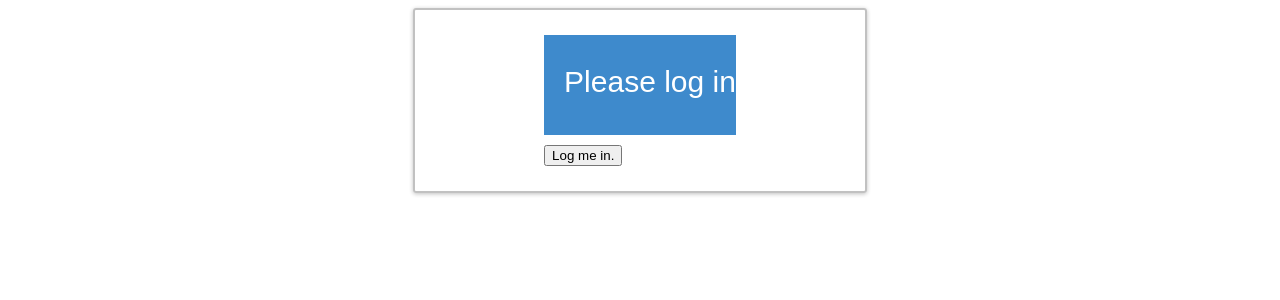
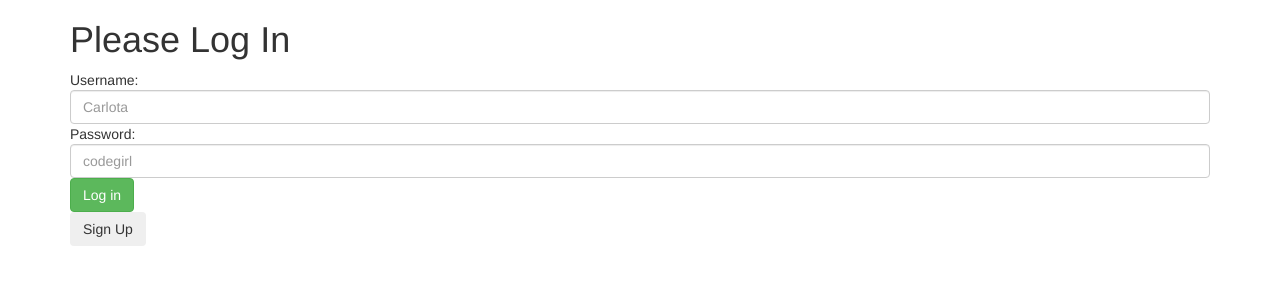
Before and after one commit to caep2015/Express-Session-Login, a Node server app: page /login in a window 1280 px wide. Shown: the top 300 px of the page. Run offline with Node 20, Linux system fonts and the light colour scheme.

Commit message:
login and counter work , signup and logout need work

```diff
--- a/app.js
+++ b/app.js
@@ -2,18 +2,27 @@ const express = require('express');
 const session = require('express-session');
 const mustacheExpress = require('mustache-express');
 const bodyParser = require('body-parser');
+const parseurl = require('parseurl');
+const path = require('path');
+const app = express();
 
-var app = express();
+var users = [
+  {'username':'Carlota', 'password': 'codegirl'},
+  {'username': 'OBenone', 'password': 'starwars'},
+  {'username': 'Clifford', 'password': 'bigreddog'}
+];
+
+var userSession = ''
 
 // Configure mustache
 app.engine('mustache', mustacheExpress());
-app.set('views', './views');
+app.set('views', path.join(__dirname, 'views'));
 app.set('view engine', 'mustache');
 
 // Configure Body Parser
+app.use(bodyParser.json());
 app.use(bodyParser.urlencoded({ extended: false }));
-
-app.use(express.static('public'));
+app.use(express.static(path.join(__dirname, 'public')));
 
 // Configure express-session middleware
 app.use(session({
@@ -21,49 +30,88 @@ app.use(session({
     resave: false,
     saveUninitialized: true
 }));
-// username
-const user = [
-  {'username':'Carlota', 'password': 'codegirl'}
-];
 
 // Authentication and Authorization Middleware
-var auth = function(req, res, next) {
-  if (req.session && req.session.admin)
-    return next();
-  else
-    return res.sendStatus(401);
-};
+app.use(function(req,res, next){
+  var pathname = parseurl(req).pathname;
 
-// Root endpoint, redirect to login, if not logged in, or content if logged in
-app.get('/', function (req, res) {
-  if (req.session && req.session.admin) {
-    res.redirect('/content');
+  //if not logged in, redirect to the login page
+  if(!req.session.user && pathname != '/login'){
+    res.redirect('/login');
   } else {
-    res.redirect('/login');
+    next();
   }
+});
+
+//count home page visits, look at views object and assign to views var
+app.use(function(req, res, next){
+  let views = req.session.views;
+  if(!views){
+    views = req.session.views = {};
+  }
+  //count page hits
+  let pathname = parseurl(req).pathname;
+  views.pathname = (views.pathname || 0) + 1;
+  next();
 });
 
 // Login endpoint
 app.get('/login', function (req, res) {
-  res.render('login');
+  res.render('login', {});
 });
 
-app.post('/login', function (req, res) {
-  if (req.body.username === user.username && req.body.password === user.password) {
-    req.session.admin = true;
-    res.redirect('/');
-  }
+app.get('/', function(req,res){
+  let context = {
+    user: req.session.user.name,
+    views: req.session.views.pathname
+  };
+  res.render('index', context);
 });
 
-// // Get content endpoint
-app.get('/content', auth, function (req, res) {
-    res.render('content');
+app.get('/signup', function (req, res){
+  return res.render('signup')
+});
+
+// process login form post, capture form values, store in variables
+app.post('/login', function(req, res) {
+  let username = req.body.username, password = req.body.password;
+
+  //compare values against list of objects
+  let siteUser = users.find(function(user){
+    return user.username === username;
+  });
+
+  if(siteUser && siteUser.password === password){
+    req.session.user = siteUser;
+  }
+
+  if (req.session.user){
+    res.redirect('/');
+  } else if (siteUser && siteUser.password !== password) {
+    invalidPassword = 'Incorrect password!'
+    return res.redirect('/login');
+    }
+    return res.redirect('signup');
 });
 
 // Logout endpoint
 app.post('/logout', function (req, res) {
-  req.session.destroy();
-  res.render('logout');
+  delete req.session.user;
+  res.redirect('/logout');
+});
+
+app.post('/create', function(req, res){
+  return res.redirect('/signup')
+});
+
+app.post('/signup', function(req, res){
+  userSession = req.session
+  userSession = req.body.username
+  userSession = req.body.password
+
+  let newUser = {username: userSession.username, password: userSession.password}
+  users.push(newUser);
+  return res.redirect('/')
 });
 
 app.listen(3000, function() {
--- a/package.json
+++ b/package.json
@@ -26,6 +26,7 @@
     "express-session": "^1.15.4",
     "express-validator": "^3.2.1",
     "mustache-express": "^1.2.5",
-    "parseurl": "^1.3.1"
+    "parseurl": "^1.3.1",
+    "path": "^0.12.7"
   }
 }
--- a/public/styles.css
+++ b/public/styles.css
@@ -1,46 +1,3 @@
-.wrapper {
-  border-radius: 3px;
-  border: 2px solid #C1C1C1;
-  box-shadow: 0 1px 4px #C1C1C1;
-  width: 500px;
-  margin: 50px auto;
+body {
+
 }
-
-.wrapper .header {
-  width: 100%;
-  height: 100px;
-  background-color: #3E8ACC;
-  color: #fff;
-  font-size: 30px;
-  font-family: sans-serif
-}
-
-.wrapper .header .title {
-  display: inline-block;
-  margin-top: 30px;
-  padding-left: 20px
-}
-
-.wrapper {
-  padding: 25px;
-  margin: 0 auto;
-  width: 400px;
-  display: flex;
-  flex-direction: column;
-  align-items: center;
-}
-
-img {
-  margin: 0 auto;
-}
-
-button {
-  margin-top: 10px;
-}
-
-
-.logout {
-  width: 500px;
-  margin: 10px auto;
-  text-align: center;
-}
--- a/views/logout.mustache
+++ b/views/logout.mustache
@@ -1,11 +1,17 @@
 <!DOCTYPE html>
 <html>
   <head>
+    <meta charset="utf-8">
+    <title>Logged out</title>
     <link rel="stylesheet" href="styles.css">
   </head>
   <body>
     <div class="logout">
       <h2 class="goodbye-msg">Goodbye - See you soon!</h2>
+      <h3>Please click the button below if you would like to log back in.</h3>
+      <form class="login" action="/login" method="post">
+        <input type="button" name="login" value="Login">
+      </form>
     </div>
   </body>
 </html>
```
Also changed, not shown: views/index.mustache (added, +16 -0 lines), views/login.mustache (+16 -15 lines), views/signup.mustache (added, +23 -0 lines).
